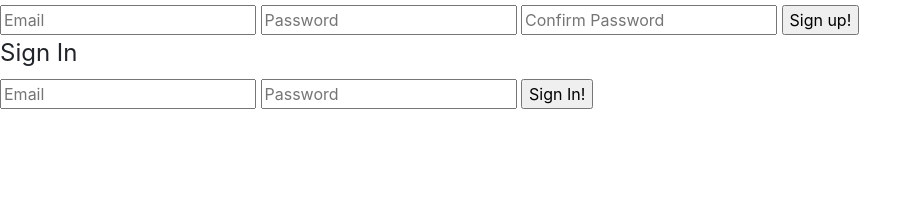
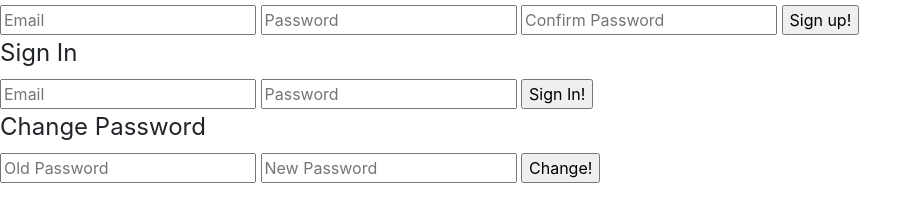
Before and after one commit to tslilpress/Tic-Tac-Toe, a website built with webpack: page index.html in a window 1280 px wide. Shown: the part 103-324 px from the top of the page, without its empty margins (0-922 px from the left). Built offline with nearby package versions, Linux system fonts and the light colour scheme.

Commit message:
Added change password form and event listener
- added change-password form in index.html
- added an event listener for change-password in app.js

```diff
--- a/assets/scripts/app.js
+++ b/assets/scripts/app.js
@@ -3,6 +3,8 @@ const authEvents = require('./auth/events')
 
 
 $(() => {
+  // $('#change-password').hide()
   $('#sign-up-form').on('submit', authEvents.onSignUp)
   $('#sign-in-form').on('submit', authEvents.onSignIn)
+  $('#change-password').on('submit', authEvents.onChangePassword)
 })
--- a/index.html
+++ b/index.html
@@ -43,5 +43,18 @@
           </fieldset>
         </form>
       </section>
+      <section>
+        <form id="change-password">
+          <fieldset>
+            <legend>Change Password</legend>
+
+            <input id="old-password" type="password" name="passwords[old]" placeholder="Old Password">
+
+            <input id="new-password" type="password" name="passwords[new]" placeholder="New Password">
+
+            <input type="submit" value="Change!">
+          </fieldset>
+        </form>
+      </section>
     </body>
 </html>
```
